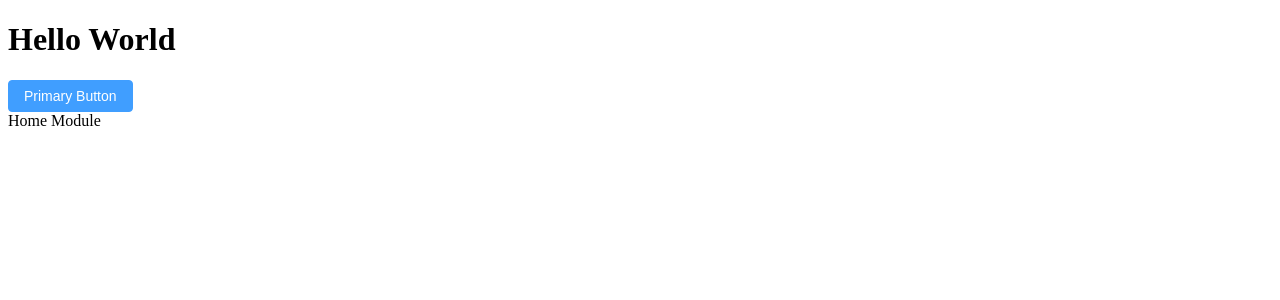
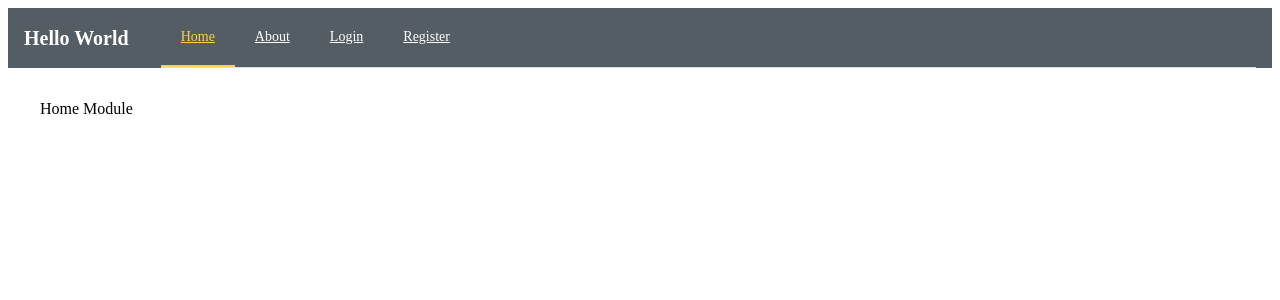
Before and after one commit to tanghang55/am-erp-vue, a Vue app: page / in a window 1280 px wide. Shown: the top 300 px of the page. Built offline with nearby package versions, Linux system fonts and the light colour scheme.

Commit message:
style: improve layout with navigation

```diff
--- a/src/App.vue
+++ b/src/App.vue
@@ -1,13 +1,71 @@
 <template>
-  <div id="app">
-    <h1>{{ $t('message.hello') }}</h1>
-    <el-button type="primary">Primary Button</el-button>
-    <router-view />
-  </div>
+  <el-container id="app">
+    <el-header>
+      <h1 class="title">{{ $t('message.hello') }}</h1>
+      <el-menu
+        :default-active="activeMenu"
+        class="main-menu"
+        mode="horizontal"
+        background-color="#545c64"
+        text-color="#fff"
+        active-text-color="#ffd04b"
+      >
+        <el-menu-item index="home">
+          <router-link to="/">Home</router-link>
+        </el-menu-item>
+        <el-menu-item index="about">
+          <router-link to="/about">About</router-link>
+        </el-menu-item>
+        <el-menu-item index="login">
+          <router-link to="/login">Login</router-link>
+        </el-menu-item>
+        <el-menu-item index="register">
+          <router-link to="/register">Register</router-link>
+        </el-menu-item>
+      </el-menu>
+    </el-header>
+    <el-main>
+      <router-view />
+    </el-main>
+  </el-container>
 </template>
 
 <script setup>
+import { ref, watch } from 'vue'
+import { useRoute } from 'vue-router'
+
+const route = useRoute()
+const activeMenu = ref('home')
+
+// update active menu item when route changes
+watch(
+  () => route.path,
+  (val) => {
+    activeMenu.value = val.replace('/', '') || 'home'
+  },
+  { immediate: true }
+)
 </script>
 
 <style>
+#app {
+  min-height: 100vh;
+}
+.title {
+  font-size: 1.25rem;
+  color: #fff;
+}
+.el-header {
+  display: flex;
+  align-items: center;
+  background-color: #545c64;
+  padding: 0 1rem;
+}
+.main-menu {
+  margin-left: 2rem;
+  flex: 1;
+}
+.el-main {
+  padding: 2rem;
+}
 </style>
```
